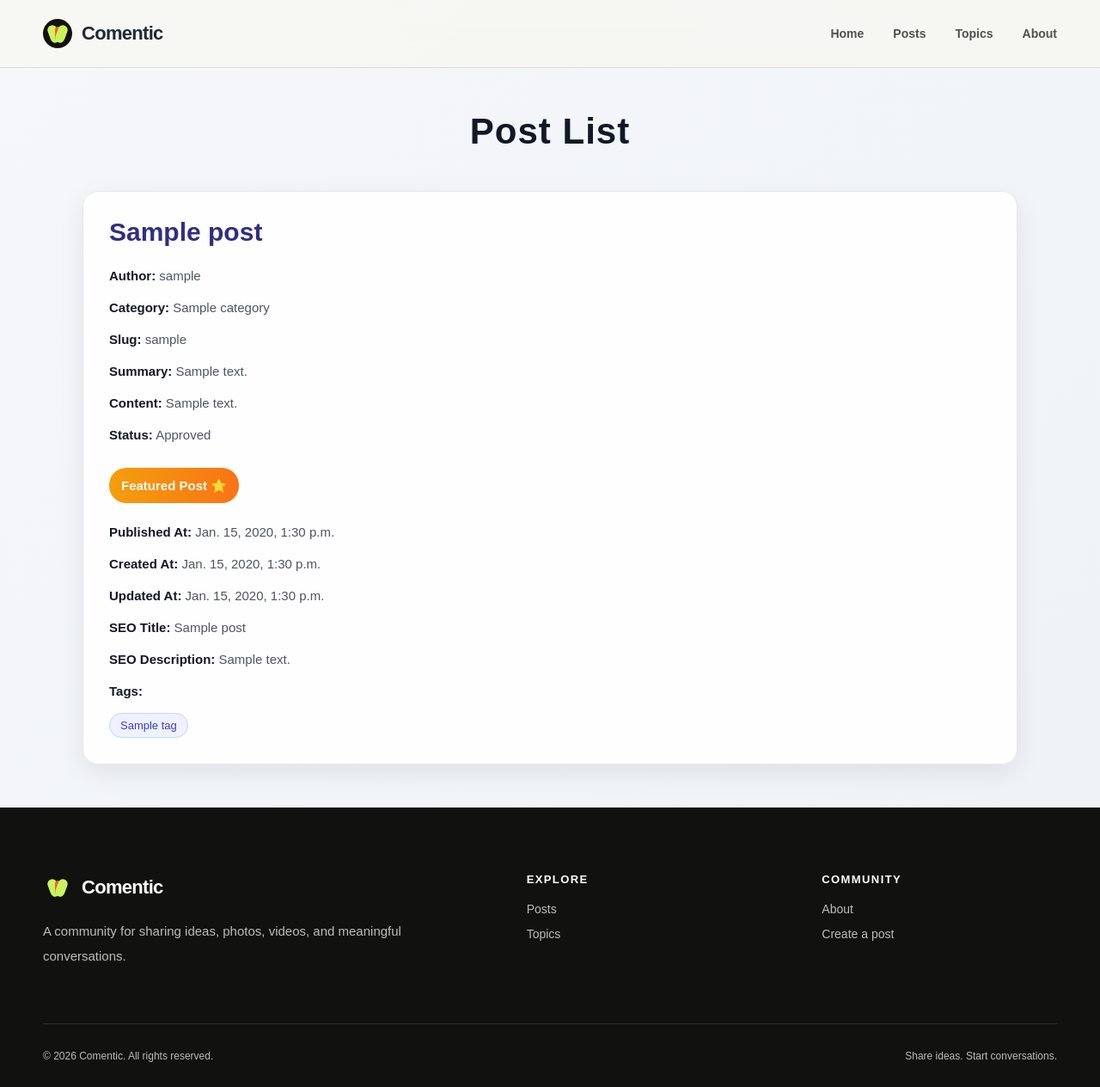
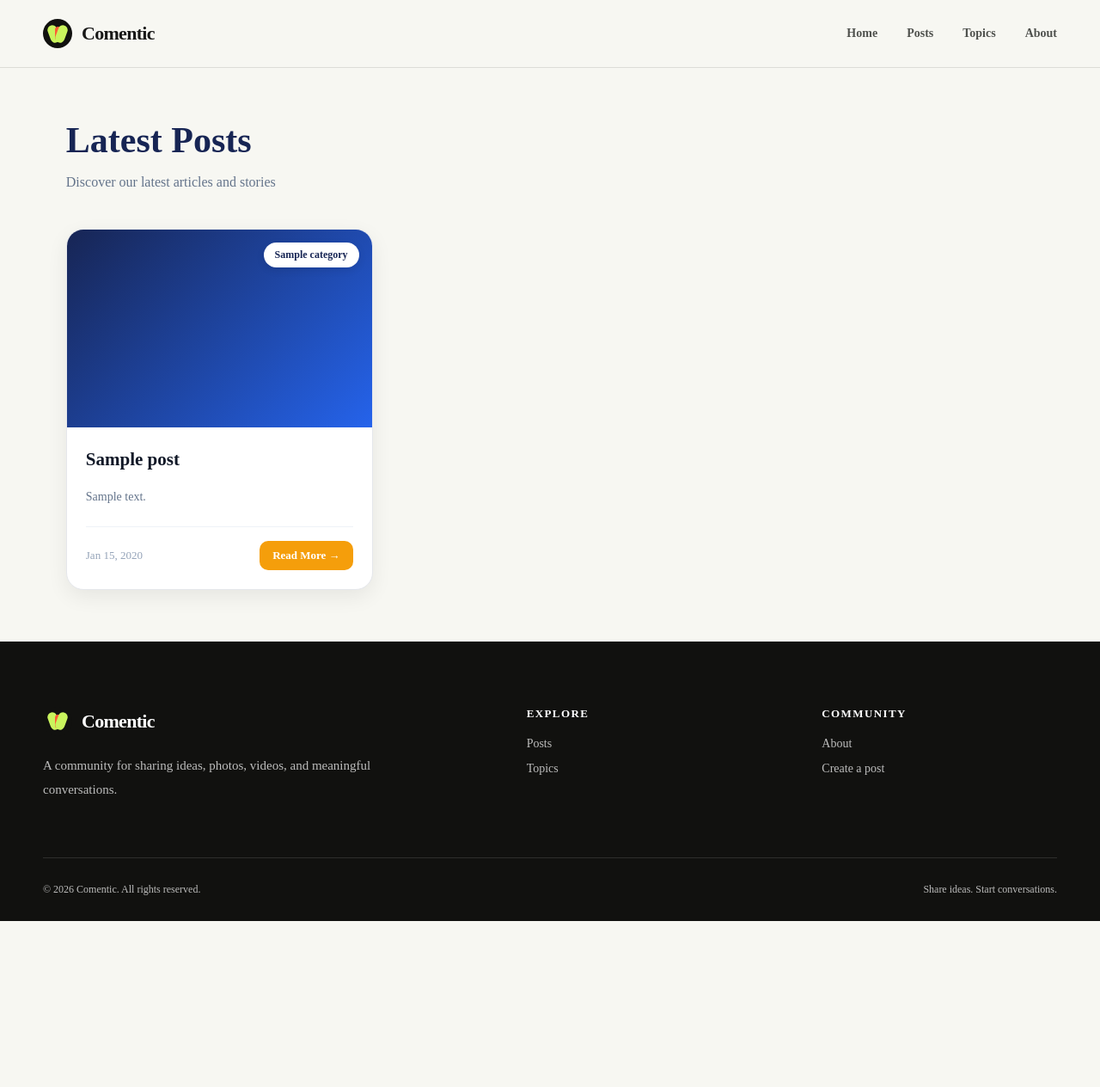
Before and after one commit to SabaSadeghi1/weblog, a Django app: page /posts/ in a window 1280 px wide. Shown: the whole page at 86% size. After the commit the page ends 1071 px from the top, so only its background shows below. Run offline with Django 5.2, Linux system fonts and the light colour scheme; tables that the repository leaves empty hold one stand-in row (values such as "Sample post").

Commit message:
Update blog post list

```diff
--- a/blog/templates/blog/post_list.html
+++ b/blog/templates/blog/post_list.html
@@ -14,68 +14,66 @@ Posts
 
 {% block content %}
 
-<div class="post-list">
+<div class="posts-page">
 
-    <h1>Post List</h1>
-
-    {% for post in posts %}
-
-        <div class="post-card">
-
-            <h2>{{ post.title }}</h2>
-
-            <p><b>Author:</b> {{ post.author_user.username }}</p>
-
-            <p><b>Category:</b> {{ post.category }}</p>
-
-            <p><b>Slug:</b> {{ post.slug }}</p>
-
-            <p><b>Summary:</b> {{ post.summary }}</p>
-
-            <p><b>Content:</b> {{ post.content }}</p>
-
-            <p><b>Status:</b> {{ post.get_status_display }}</p>
-
-            {% if post.is_featured %}
-                <p class="featured">Featured Post ⭐</p>
-            {% else %}
-                <p>Regular Post</p>
-            {% endif %}
-
-            <p><b>Published At:</b> {{ post.published_at }}</p>
-
-            <p><b>Created At:</b> {{ post.created_at }}</p>
-
-            <p><b>Updated At:</b> {{ post.updated_at }}</p>
-
-            <p><b>SEO Title:</b> {{ post.seo_title }}</p>
-
-            <p><b>SEO Description:</b> {{ post.seo_description }}</p>
+    <div class="posts-header">
+        <h1>Latest Posts</h1>
+        <p>Discover our latest articles and stories</p>
+    </div>
 
 
-            <p><b>Tags:</b></p>
+    <div class="posts-grid">
 
-            <div class="tags">
+        {% for post in posts %}
 
-                {% for tag in post.tags.all %}
+            <div class="post-card">
 
-                    <span>{{ tag }}</span>
+                <div class="post-image">
 
-                {% empty %}
+                    <!-- فعلاً عکس را بعداً وصل می‌کنیم -->
 
-                    <span>No tags</span>
+                    {% if post.category %}
+                        <span class="category-badge">
+                            {{ post.category }}
+                        </span>
+                    {% endif %}
 
-                {% endfor %}
+                </div>
+
+
+                <div class="post-body">
+
+                    <h2>{{ post.title }}</h2>
+
+                    <p class="post-summary">
+                        {{ post.summary }}
+                    </p>
+
+
+                    <div class="post-footer">
+
+                        <span class="post-date">
+                            {{ post.published_at|date:"M d, Y" }}
+                        </span>
+
+                        <a href="/posts/{{ post.slug }}/">
+                            Read More →
+                        </a>
+
+                    </div>
+
+                </div>
 
             </div>
 
-        </div>
 
-    {% empty %}
+        {% empty %}
 
-        <p class="empty">No posts found.</p>
+            <p>No posts found.</p>
 
-    {% endfor %}
+        {% endfor %}
+
+    </div>
 
 </div>
 
--- a/config/urls.py
+++ b/config/urls.py
@@ -2,12 +2,15 @@ from django.conf import settings
 from django.conf.urls.static import static
 from django.contrib import admin
 from django.urls import path, include
-#from blog import views
+from blog import views
+from accounts import views as accounts_views
 
 urlpatterns = [
     path("admin/", admin.site.urls),
     path("posts/", include("blog.urls")),
+    # path('blog/', views.post_list, name='post_list')
     path("", include("core.urls")),
+    path('register/', accounts_views.user_register, name='register'),
 ]
 
 if settings.DEBUG:
--- a/static/css/post_list.css
+++ b/static/css/post_list.css
@@ -1,161 +1,203 @@
-body {
-    background: linear-gradient(135deg, #f5f7fa, #eef2f7);
-    color: #1f2937;
-    font-family: Arial, sans-serif;
+.posts-page {
+    width: 88%;
+    max-width: 1300px;
+    margin: 60px auto;
+    direction: ltr;
 }
 
 
-.post-list {
-    width: 85%;
-    max-width: 1200px;
-    margin: 50px auto;
-    direction: ltr;
-    text-align: left;
+.posts-header {
+    margin-bottom: 45px;
 }
 
 
-.post-list h1 {
-    text-align: center;
+.posts-header h1 {
     font-size: 42px;
-    margin-bottom: 45px;
-    color: #111827;
-    letter-spacing: 1px;
+    margin-bottom: 10px;
+    color: #172554;
 }
 
 
+.posts-header p {
+    color: #64748b;
+    font-size: 16px;
+}
+
+
+/* POST GRID */
+
+.posts-grid {
+    display: grid;
+    grid-template-columns: repeat(3, 1fr);
+    gap: 28px;
+}
+
+
+/* POST CARD */
+
 .post-card {
-    position: relative;
-
-    background: rgba(255, 255, 255, 0.95);
+    background-color: white;
+    border-radius: 20px;
+    overflow: hidden;
 
     border: 1px solid #e5e7eb;
-    border-radius: 18px;
 
-    padding: 30px;
-    margin-bottom: 30px;
+    box-shadow: 0 8px 25px rgba(0, 0, 0, 0.07);
 
-    box-shadow: 0 10px 30px rgba(0, 0, 0, 0.08);
-
-    transition: 0.3s;
+    transition: all 0.3s ease;
 }
 
 
 .post-card:hover {
-    transform: translateY(-7px);
+    transform: translateY(-8px);
 
-    box-shadow: 0 18px 40px rgba(0, 0, 0, 0.14);
-
-    border-color: #c7d2fe;
+    box-shadow: 0 18px 40px rgba(0, 0, 0, 0.13);
 }
 
 
-.post-card h2 {
-    font-size: 30px;
+/* IMAGE */
 
-    margin-top: 0;
-    margin-bottom: 20px;
+.post-image {
+    height: 230px;
 
-    color: #312e81;
+    position: relative;
+
+    background: linear-gradient(
+        135deg,
+        #172554,
+        #2563eb
+    );
 }
 
 
-.post-card p {
-    margin: 10px 0;
+/* CATEGORY */
 
-    font-size: 15px;
+.category-badge {
+    position: absolute;
+
+    top: 15px;
+    right: 15px;
+
+    background-color: white;
+
+    color: #172554;
+
+    padding: 7px 13px;
+
+    border-radius: 20px;
+
+    font-size: 12px;
+
+    font-weight: bold;
+
+    box-shadow: 0 3px 10px rgba(0, 0, 0, 0.1);
+}
+
+
+/* CARD CONTENT */
+
+.post-body {
+    padding: 22px;
+}
+
+
+.post-body h2 {
+    margin: 0 0 14px;
+
+    font-size: 21px;
+
+    color: #111827;
+
+    line-height: 1.5;
+}
+
+
+.post-summary {
+    color: #64748b;
+
+    font-size: 14px;
 
     line-height: 1.8;
 
-    color: #4b5563;
+    margin-bottom: 22px;
 }
 
 
-.post-card p b {
-    color: #111827;
+/* FOOTER */
+
+.post-footer {
+    border-top: 1px solid #eef2f7;
+
+    padding-top: 16px;
+
+    display: flex;
+
+    align-items: center;
+
+    justify-content: space-between;
 }
 
 
-.featured {
-    display: inline-block;
+.post-date {
+    color: #94a3b8;
 
-    background: linear-gradient(90deg, #f59e0b, #f97316);
+    font-size: 13px;
+}
 
-    color: white !important;
 
-    padding: 7px 14px;
+.post-footer a {
+    text-decoration: none;
 
-    border-radius: 20px;
+    background-color: #f59e0b;
+
+    color: white;
+
+    padding: 9px 15px;
+
+    border-radius: 10px;
+
+    font-size: 13px;
 
     font-weight: bold;
 
-    margin-top: 15px !important;
+    transition: 0.25s;
 }
 
 
-.tags {
-    margin-top: 12px;
-    display: flex;
-    flex-wrap: wrap;
-    gap: 8px;
+.post-footer a:hover {
+    background-color: #d97706;
+
+    transform: translateX(3px);
 }
 
 
-.tags span {
-    background-color: #eef2ff;
+/* TABLET */
 
-    color: #4338ca;
+@media (max-width: 1000px) {
 
-    border: 1px solid #c7d2fe;
+    .posts-grid {
+        grid-template-columns: repeat(2, 1fr);
+    }
 
-    padding: 6px 12px;
-
-    border-radius: 20px;
-
-    font-size: 13px;
-
-    transition: 0.2s;
 }
 
 
-.tags span:hover {
-    background-color: #4338ca;
+/* MOBILE */
 
-    color: white;
+@media (max-width: 650px) {
 
-    transform: scale(1.05);
-}
-
-
-.empty {
-    text-align: center;
-
-    padding: 50px;
-
-    background-color: white;
-
-    border-radius: 16px;
-
-    color: #6b7280;
-
-    box-shadow: 0 8px 25px rgba(0, 0, 0, 0.08);
-}
-
-
-@media (max-width: 768px) {
-
-    .post-list {
+    .posts-page {
         width: 92%;
     }
 
-    .post-list h1 {
+
+    .posts-grid {
+        grid-template-columns: 1fr;
+    }
+
+
+    .posts-header h1 {
         font-size: 32px;
     }
 
-    .post-card {
-        padding: 20px;
-    }
-
-    .post-card h2 {
-        font-size: 24px;
-    }
 }
```
Also changed, not shown: accounts/forms.py (added, +10 -0 lines), accounts/templates/accounts/register.html (added, +46 -0 lines), accounts/views.py (+12 -2 lines), static/css/register.css (added, +214 -0 lines), Screenshot 2026-08-03 185147.png (deleted), Screenshot 2026-08-03 185913.png (deleted).
